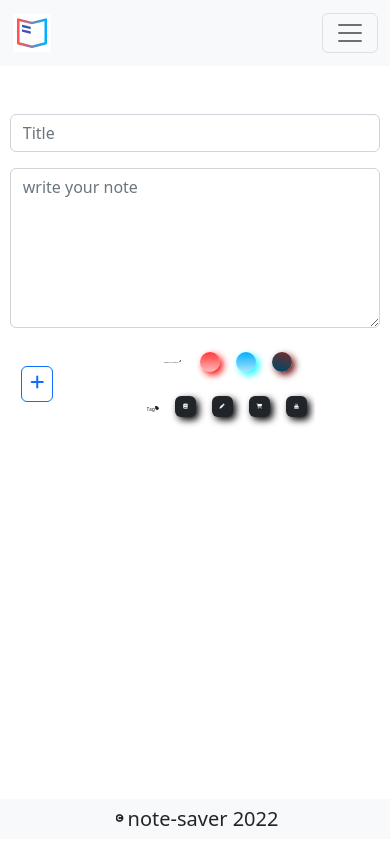
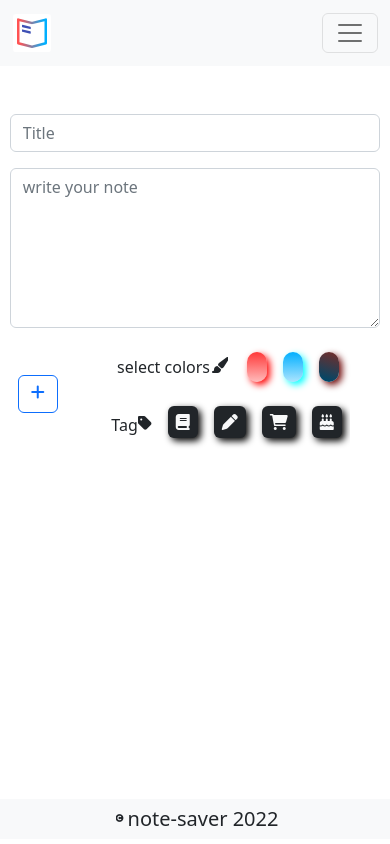
Before and after one commit to webpawan/Note-saver-App, a React (Create React App) app: page / in a window 390 px wide. Built offline with nearby package versions, Linux system fonts and the light colour scheme.

Commit message:
1.3.9 responsive design bug fix

```diff
--- a/src/Style.css
+++ b/src/Style.css
@@ -27,13 +27,9 @@ textarea {
 
   .mycolors button{
     padding: 10px 10px !important;
-    font-size: 5px;
 
   }
 
-.mycolors span{
-  font-size: 5px;
-}
 
   }
 
@@ -42,9 +38,6 @@ textarea {
       width: 95% !important;
     }
 
-    .plus-btn{
-      padding: 5px 8px;
-    }
 
 
     }
@@ -102,23 +95,3 @@ border: none !important;
 border: none !important;
 opacity: none !important;
 }
-
-/* ///////////////////////// media query ////////////////////////////// */
-
-
-
-
-
-
-@media only screen and (max-width: 400px) {
-  .mycolors button{
-    padding: 10px 10px;
-    font-size: 2.5px;
-  }
-
-.mycolors span{
-  font-size: 5px;
-}
-
-
-}
```
